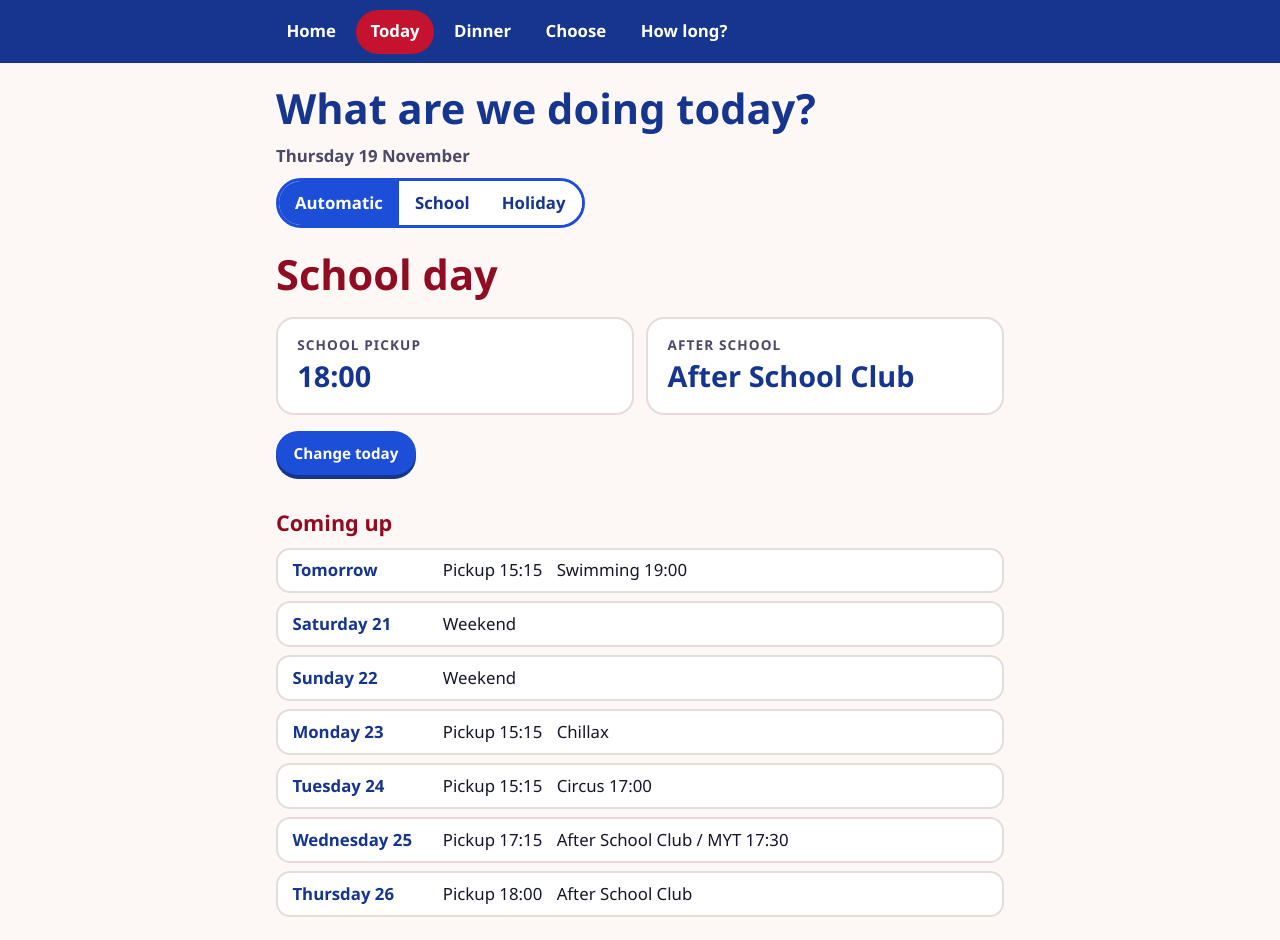
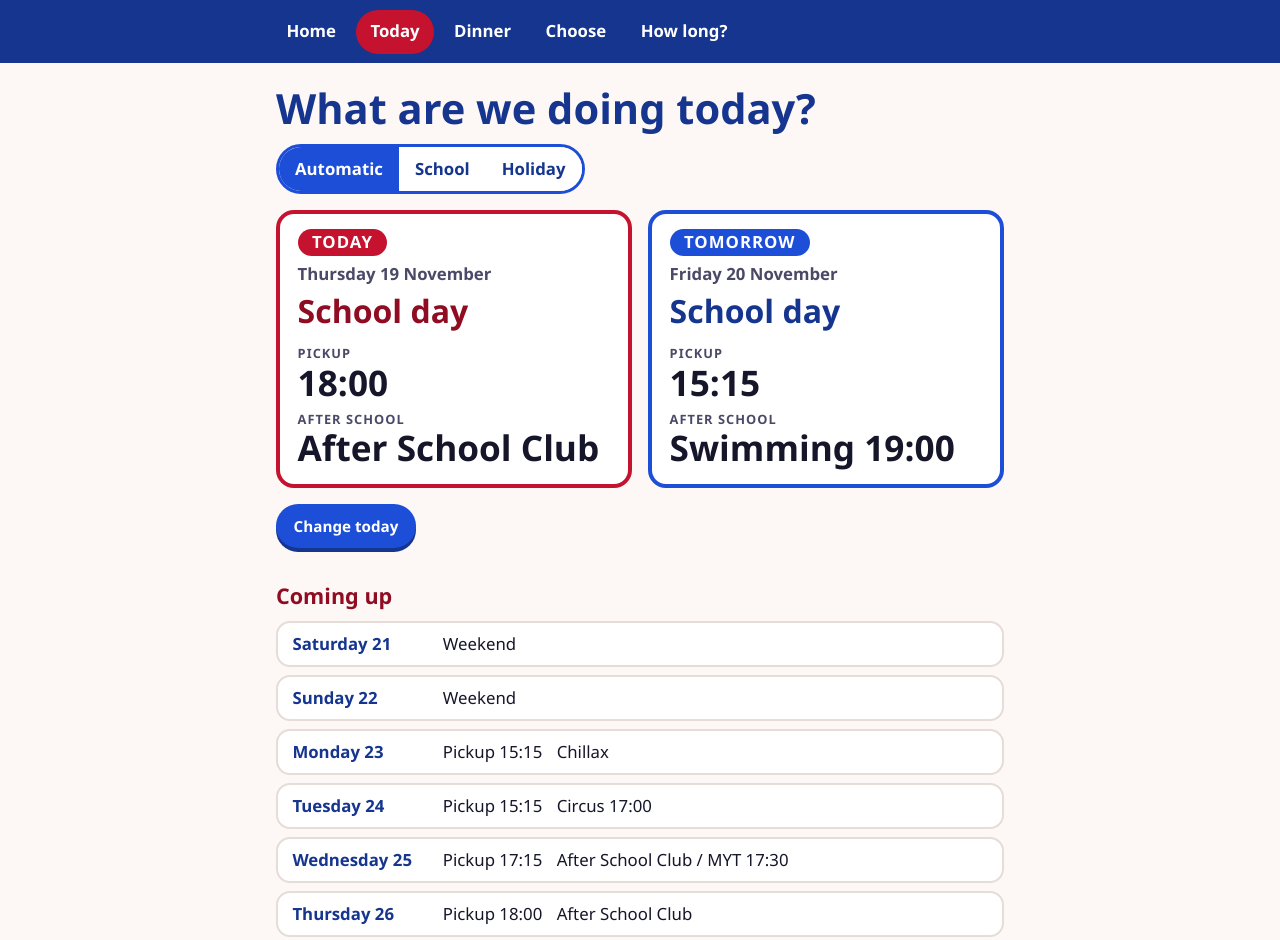
Before and after one commit to nao-mei/LFAQ, an Astro site: page /LFAQ/today in a window 1280 px wide. Shown: the top 940 px of the page. Built offline with nearby package versions, Linux system fonts and the light colour scheme; Astro itself is replaced by a stand-in of ours.

Commit message:
Highlight today and tomorrow; clearer guidance for changing the plan
- Today page: Today and Tomorrow shown as two large cards; the list
  below covers the following six days.
- Grown-ups page: step-by-step guide, "which box do I use" help with
  a worked example, and plain explanations of each button.

Co-Authored-By: Claude Sonnet 5.5 <noreply@anthropic.com>

```diff
--- a/src/islands/TodayPlanner.svelte
+++ b/src/islands/TodayPlanner.svelte
@@ -1,7 +1,7 @@
 <script lang="ts">
   import { onMount } from 'svelte';
   import { DAY_NAMES, dayKey, isoDate } from '../lib/dates';
-  import { decodeShare, resolvePlan, upcoming, type Changes, type Local, type Mode, type Slot, type Week } from '../lib/plan';
+  import { decodeShare, resolvePlan, upcoming, type Changes, type Local, type Mode, type Resolved, type Slot, type Week } from '../lib/plan';
 
   let { week, changes }: { week: Week; changes: Changes } = $props();
 
@@ -15,12 +15,12 @@
 
   const plan = $derived(resolvePlan(now, week, changes, local));
   const date = $derived(isoDate(now));
-  const heading = $derived(
-    `${DAY_NAMES[dayKey(now)]} ${now.getDate()} ${now.toLocaleDateString('en-GB', { month: 'long' })}`,
-  );
-  // The week ahead: tomorrow up to the same weekday next week.
+  // The week ahead, starting tomorrow. Tomorrow gets its own big card; the other six days sit in a list below.
   const ahead = $derived(upcoming(now, 7, week, changes, local));
-  const dayLabel = (d: Date, i: number) => (i === 0 ? 'Tomorrow' : `${DAY_NAMES[dayKey(d)]} ${d.getDate()}`);
+  const tomorrow = $derived(ahead[0]!);
+  const later = $derived(ahead.slice(1));
+  const longDate = (d: Date) => `${DAY_NAMES[dayKey(d)]} ${d.getDate()} ${d.toLocaleDateString('en-GB', { month: 'long' })}`;
+  const dayLabel = (d: Date) => `${DAY_NAMES[dayKey(d)]} ${d.getDate()}`;
   const modeChoice = $derived<'auto' | Mode>(local.mode ?? 'auto');
 
   onMount(() => {
@@ -84,15 +84,26 @@
     local = { ...local, overrides: o };
     editing = false;
   }
-  const cards = $derived(
-    [
-      plan.pickup ? { k: 'School pickup', v: plan.pickup } : null,
-      plan.activity ? { k: 'After school', v: plan.activity } : null,
-    ].filter((x): x is { k: string; v: string } => !!x),
-  );
 </script>
 
-<p class="date">{heading}</p>
+{#snippet dayCard(kind: 'today' | 'tomorrow', label: string, d: Date, p: Resolved)}
+  <section class={`day ${kind}`}>
+    <p class="pill">{label}</p>
+    <p class="when2">{longDate(d)}</p>
+    <h2>{p.headline ?? (p.mode === 'holiday' ? 'Holiday!' : label)}</h2>
+    {#if p.pickup || p.activity}
+      <dl>
+        {#if p.pickup}<div><dt>Pickup</dt><dd>{p.pickup}</dd></div>{/if}
+        {#if p.activity}<div><dt>After school</dt><dd>{p.activity}</dd></div>{/if}
+      </dl>
+    {:else if !p.headline}
+      <p>Nothing planned.</p>
+    {/if}
+    {#each p.notes as n}<p class="tag star">★ {n}</p>{/each}
+    {#if p.source !== 'default'}<p class="tag">Changed</p>{/if}
+  </section>
+{/snippet}
+
 <div class="seg" role="group" aria-label="Which kind of day">
   {#each [['auto', 'Automatic'], ['school', 'School'], ['holiday', 'Holiday']] as [v, l]}
     <button type="button" class:on={modeChoice === v} aria-pressed={modeChoice === v} onclick={() => setMode(v as 'auto' | Mode)}>{l}</button>
@@ -100,20 +111,10 @@
 </div>
 {#if plan.holidayLabel && plan.mode === 'holiday'}<p class="tag">{plan.holidayLabel}</p>{/if}
 
-<section class="today" aria-live="polite">
-  <h2>{plan.headline ?? (plan.mode === 'holiday' ? 'Holiday!' : 'Today')}</h2>
-  {#if cards.length}
-    <div class="cards">
-      {#each cards as c}
-        <div class="card"><span>{c.k}</span><strong>{c.v}</strong></div>
-      {/each}
-    </div>
-  {:else if !plan.headline}
-    <p>Nothing planned.</p>
-  {/if}
-  {#each plan.notes as n}<p class="tag star">★ {n}</p>{/each}
-  {#if plan.source !== 'default'}<p class="tag">Changed for today</p>{/if}
-</section>
+<div class="pair" aria-live="polite">
+  {@render dayCard('today', 'Today', now, plan)}
+  {@render dayCard('tomorrow', 'Tomorrow', tomorrow.d, tomorrow.plan)}
+</div>
 
 {#if editing}
   <form class="card edit" onsubmit={save}>
@@ -135,9 +136,9 @@
 
 <h2 class="ahead">Coming up</h2>
 <ul class="week">
-  {#each ahead as a, i}
+  {#each later as a}
     <li class:important={a.plan.notes.length > 0}>
-      <strong class="when">{dayLabel(a.d, i)}</strong>
+      <strong class="when">{dayLabel(a.d)}</strong>
       <span class="what">
         {#if a.plan.pickup}<span>Pickup {a.plan.pickup}</span>{/if}
         {#if a.plan.activity}<span>{a.plan.activity}</span>{/if}
@@ -149,6 +150,18 @@
 </ul>
 
 <style>
+  .pair { display: grid; grid-template-columns: repeat(auto-fit, minmax(250px, 1fr)); gap: 1rem; margin: 1rem 0; }
+  .day { background: #fff; border: 4px solid var(--red); border-radius: var(--radius); padding: 0.9rem 1.1rem 1.1rem; }
+  .day.tomorrow { border-color: var(--blue); }
+  .pill { display: inline-block; margin: 0; padding: 0.1rem 0.9rem; border-radius: 999px; background: var(--red); color: #fff; font-weight: 900; font-size: 1.05rem; letter-spacing: 0.06em; text-transform: uppercase; }
+  .tomorrow .pill { background: var(--blue); }
+  .when2 { margin: 0.4rem 0 0; font-weight: 700; color: var(--muted); }
+  .day h2 { font-size: clamp(1.5rem, 6vw, 2rem); margin: 0.1rem 0 0.6rem; color: var(--red-dark); }
+  .tomorrow h2 { color: var(--blue-dark); }
+  dl { margin: 0; display: grid; gap: 0.5rem; }
+  dl div { display: grid; gap: 0; }
+  dt { font-size: 0.8rem; font-weight: 800; letter-spacing: 0.08em; text-transform: uppercase; color: var(--muted); }
+  dd { margin: 0; font-size: clamp(1.6rem, 7vw, 2.2rem); font-weight: 900; line-height: 1.1; color: var(--ink); }
   .ahead { margin-top: 2rem; }
   .week { list-style: none; padding: 0; margin: 0; display: grid; gap: 0.5rem; }
   .week li { display: flex; gap: 0.9rem; align-items: baseline; background: #fff; border: 2px solid var(--line); border-radius: 14px; padding: 0.55rem 0.9rem; }
@@ -157,15 +170,10 @@
   .what { display: flex; flex-wrap: wrap; gap: 0.2rem 0.9rem; }
   .star { color: var(--red-dark); font-weight: 800; }
   .tag.star { color: #fff; }
-  .date { font-weight: 800; color: var(--muted); margin: 0 0 0.6rem; }
   .seg { display: inline-flex; border: 3px solid var(--blue); border-radius: 999px; overflow: hidden; }
   .seg button { font: inherit; font-weight: 800; border: 0; background: #fff; color: var(--blue-dark); padding: 0.55rem 1rem; min-height: 44px; cursor: pointer; }
   .seg button.on { background: var(--blue); color: #fff; }
   .tag { display: inline-block; margin: 0.6rem 0 0; padding: 0.15rem 0.7rem; border-radius: 999px; background: var(--red); color: #fff; font-weight: 700; font-size: 0.9rem; }
-  .today h2 { font-size: clamp(1.8rem, 7vw, 2.6rem); margin: 1rem 0 0.8rem; color: var(--red-dark); }
-  .cards { display: grid; grid-template-columns: repeat(auto-fit, minmax(190px, 1fr)); gap: 0.8rem; margin-bottom: 1rem; }
-  .card span { display: block; font-size: 0.85rem; font-weight: 800; letter-spacing: 0.08em; text-transform: uppercase; color: var(--muted); }
-  .card strong { font-size: 1.8rem; color: var(--blue-dark); }
   .edit { display: grid; gap: 0.7rem; margin-top: 1rem; }
   .edit h2 { margin: 0; }
   .edit label { display: grid; gap: 0.25rem; }
```
Also changed, not shown: HANDOVER.md (+1 -1 lines), src/islands/PlanEditor.svelte (+32 -5 lines).
